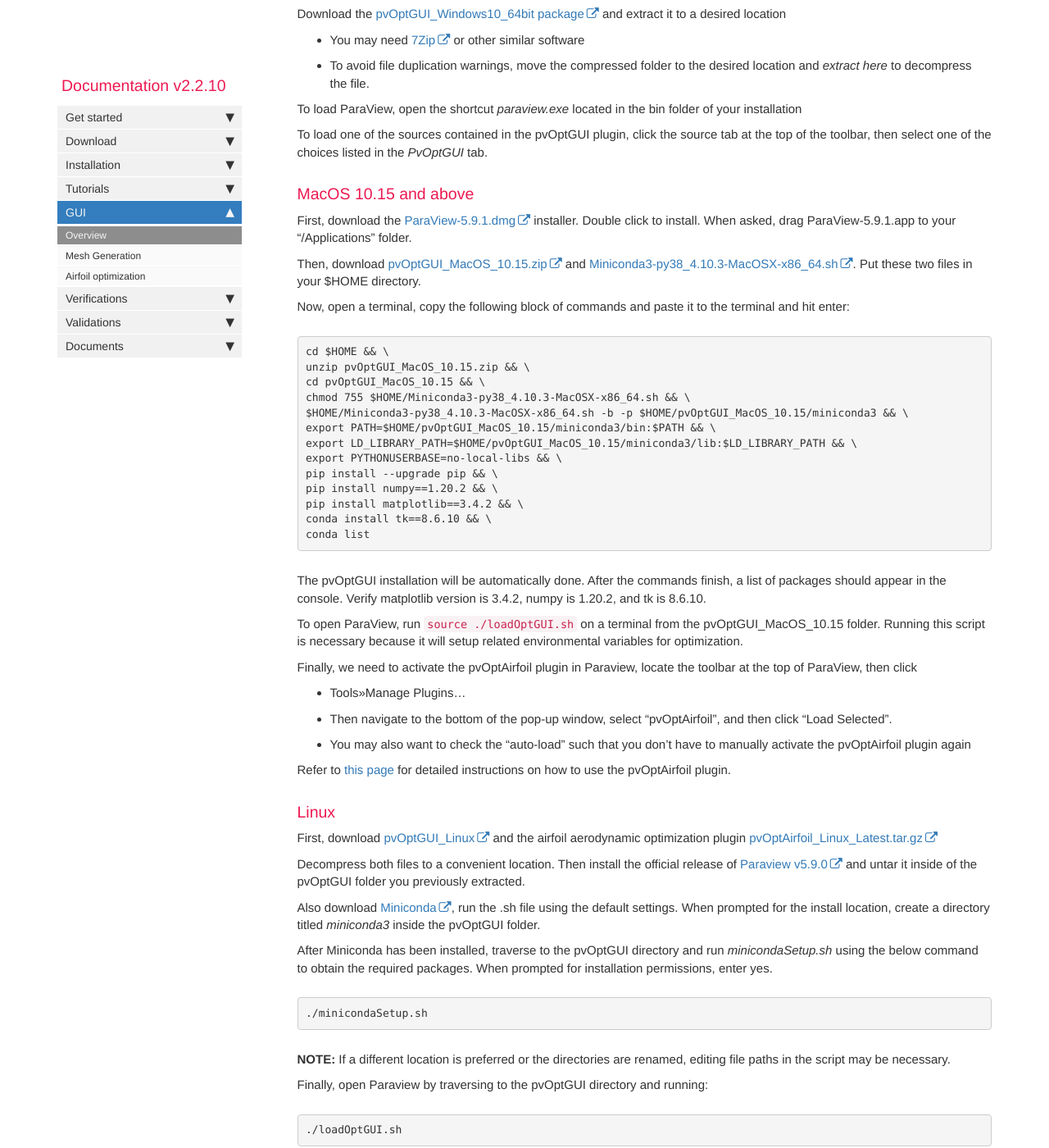
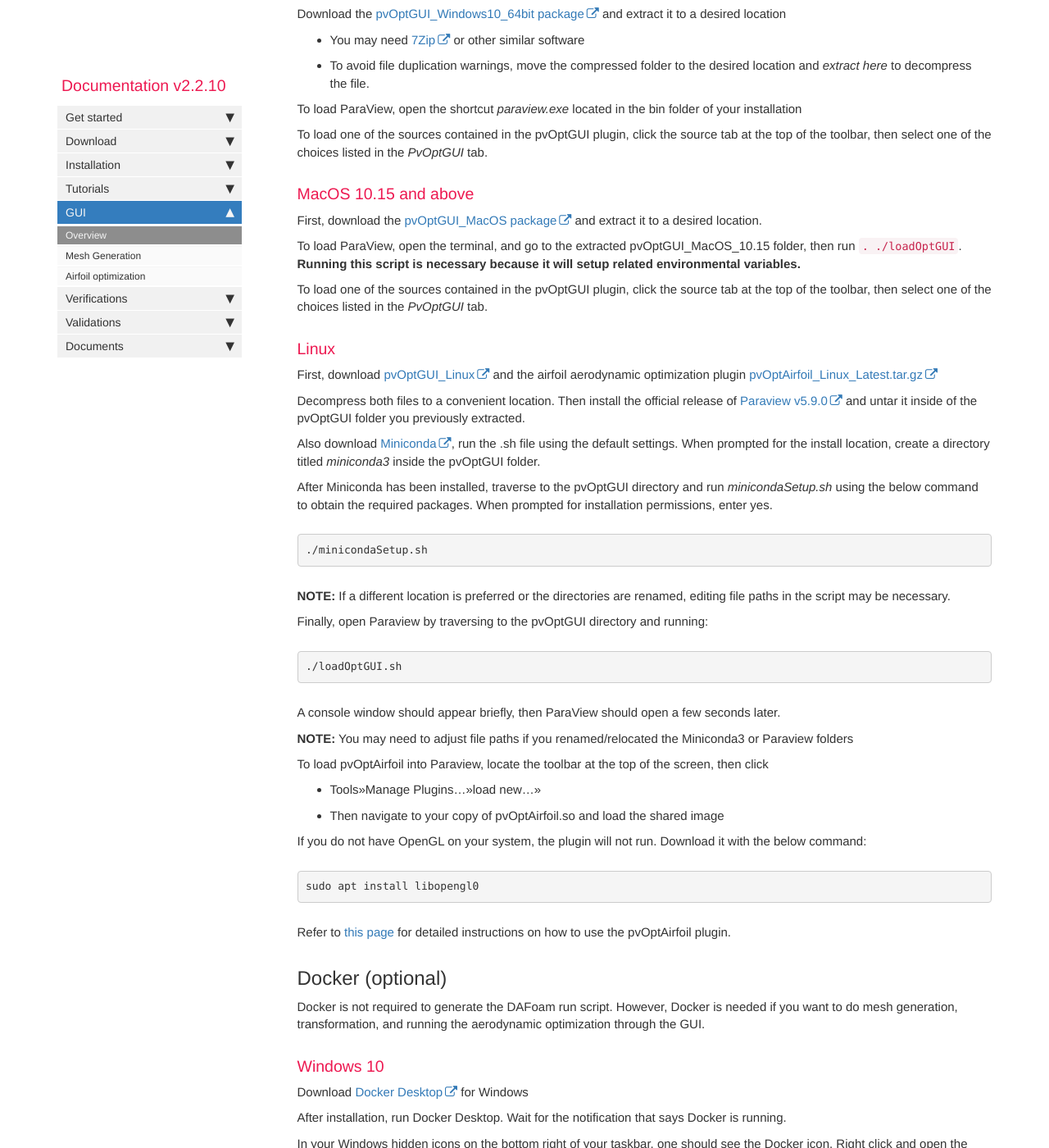
Before and after one commit to DAFoam/DAFoam.github.io, a Jekyll site: the page built from pages/mydoc/mydoc_gui_overview.md, in a window 1280 px wide and 1400 px high, scrolled down 674 px. Shown: the whole window at 82% size. Built offline with Jekyll 4.4.1, drawn with Linux system fonts in a browser that asks for light colours; comment, search, counter and statistics services are not loaded.

Commit message:
content update

```diff
--- a/pages/mydoc/mydoc_gui_overview.md
+++ b/pages/mydoc/mydoc_gui_overview.md
@@ -25,39 +25,11 @@ To load one of the sources contained in the pvOptGUI plugin, click the source ta
 
 ### MacOS 10.15 and above
 
-First, download the [ParaView-5.9.1.dmg](https://github.com/DAFoam/files/releases/download/pvOptGUI/ParaView-5.9.1-OSX10.15-Python3.8-64bit.dmg) installer. Double click to install. When asked, drag ParaView-5.9.1.app to your "/Applications" folder.
+First, download the [pvOptGUI_MacOS package](https://github.com/DAFoam/files/releases/download/pvOptGUI/pvOptGUI_MacOS_10.15.zip) and extract it to a desired location.
 
-Then, download [pvOptGUI_MacOS_10.15.zip](https://github.com/DAFoam/files/releases/download/pvOptGUI/pvOptGUI_MacOS_10.15.zip) and [Miniconda3-py38_4.10.3-MacOSX-x86_64.sh](https://repo.anaconda.com/miniconda/Miniconda3-py38_4.10.3-MacOSX-x86_64.sh). Put these two files in your $HOME directory.
+To load ParaView, open the terminal, and go to the extracted pvOptGUI_MacOS_10.15 folder, then run `. ./loadOptGUI`. **Running this script is necessary because it will setup related environmental variables.**
 
-Now, open a terminal, copy the following block of commands and paste it to the terminal and hit enter:
-
-<pre>
-cd $HOME && \
-unzip pvOptGUI_MacOS_10.15.zip && \
-cd pvOptGUI_MacOS_10.15 && \
-chmod 755 $HOME/Miniconda3-py38_4.10.3-MacOSX-x86_64.sh && \
-$HOME/Miniconda3-py38_4.10.3-MacOSX-x86_64.sh -b -p $HOME/pvOptGUI_MacOS_10.15/miniconda3 && \
-export PATH=$HOME/pvOptGUI_MacOS_10.15/miniconda3/bin:$PATH && \
-export LD_LIBRARY_PATH=$HOME/pvOptGUI_MacOS_10.15/miniconda3/lib:$LD_LIBRARY_PATH && \
-export PYTHONUSERBASE=no-local-libs && \
-pip install --upgrade pip && \
-pip install numpy==1.20.2 && \
-pip install matplotlib==3.4.2 && \
-conda install tk==8.6.10 && \
-conda list
-</pre>
-
-The pvOptGUI installation will be automatically done. After the commands finish, a list of packages should appear in the console. Verify matplotlib version is 3.4.2, numpy is 1.20.2, and tk is 8.6.10.
-
-To open ParaView, run `source ./loadOptGUI.sh` on a terminal from the pvOptGUI_MacOS_10.15 folder. Running this script is necessary because it will setup related environmental variables for optimization.
-
-Finally, we need to activate the pvOptAirfoil plugin in Paraview, locate the toolbar at the top of ParaView, then click
-- Tools>>Manage Plugins...
-- Then navigate to the bottom of the pop-up window, select "pvOptAirfoil", and then click "Load Selected".
-- You may also want to check the "auto-load" such that you don't have to manually activate the pvOptAirfoil plugin again
-
-Refer to [this page](mydoc_gui_pvoptairfoil.html) for detailed instructions on how to use the pvOptAirfoil plugin.
-
+To load one of the sources contained in the pvOptGUI plugin, click the source tab at the top of the toolbar, then select one of the choices listed in the *PvOptGUI* tab.
 
 ### Linux
 
```
